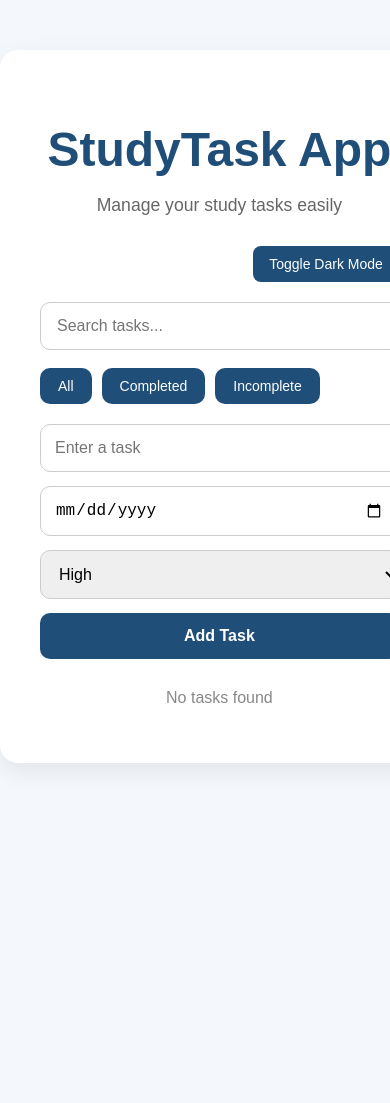
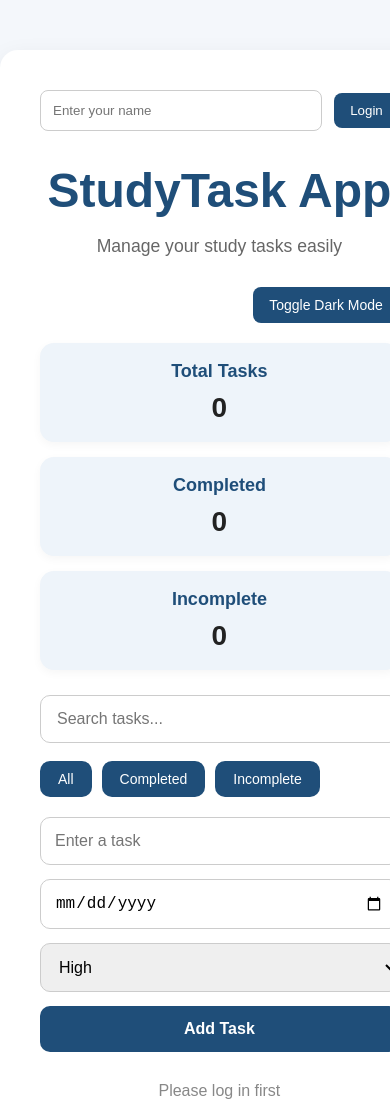
Before and after one commit to ajtaha40/StudyTask-App, a website: page index.html in a window 390 px wide. Shown: the top 1103 px of the page. Before the commit the page ends 844 px from the top, so only its background shows below. Drawn offline with Linux system fonts and the light colour scheme.

Commit message:
Finish version 3 features

```diff
--- a/index.html
+++ b/index.html
@@ -8,12 +8,37 @@
 </head>
 <body>
   <div class="container">
+<div class="login-box" id="loginBox">
+  <input type="text" id="usernameInput" placeholder="Enter your name">
+  <button id="loginBtn">Login</button>
+</div>
+
+<div class="welcome-box" id="welcomeBox" style="display: none;">
+  <p id="welcomeMessage"></p>
+  <button id="logoutBtn">Logout</button>
+</div>
+
     <h1>StudyTask App</h1>
     <p class="subtitle">Manage your study tasks easily</p>
 
     <div class="top-controls">
       <button id="darkModeToggle">Toggle Dark Mode</button>
     </div>
+
+  <div class="dashboard">
+    <div class="summary-card">
+    <h3>Total Tasks</h3>
+    <p id="totalTasks">0</p>
+  </div>
+  <div class="summary-card">
+    <h3>Completed</h3>
+    <p id="completedTasks">0</p>
+  </div>
+  <div class="summary-card">
+    <h3>Incomplete</h3>
+    <p id="incompleteTasks">0</p>
+  </div>
+</div>
 
     <div class="search-box">
       <input type="text" id="searchInput" placeholder="Search tasks...">
--- a/script.js
+++ b/script.js
@@ -9,21 +9,57 @@ const filterIncompleteBtn = document.getElementById("filterIncomplete");
 const taskList = document.getElementById("taskList");
 const emptyMessage = document.getElementById("emptyMessage");
 const darkModeToggle = document.getElementById("darkModeToggle");
+const totalTasks = document.getElementById("totalTasks");
+const completedTasks = document.getElementById("completedTasks");
+const incompleteTasks = document.getElementById("incompleteTasks");
 
-let tasks = JSON.parse(localStorage.getItem("tasks")) || [];
+const usernameInput = document.getElementById("usernameInput");
+const loginBtn = document.getElementById("loginBtn");
+const logoutBtn = document.getElementById("logoutBtn");
+const loginBox = document.getElementById("loginBox");
+const welcomeBox = document.getElementById("welcomeBox");
+const welcomeMessage = document.getElementById("welcomeMessage");
+
+let currentUser = localStorage.getItem("currentUser") || "";
+let tasks = [];
 let currentFilter = "all";
 
-// make old tasks safe
+function getUserTasksKey(username) {
+  return `tasks_${username}`;
+}
+
+function loadTasks() {
+  if (currentUser) {
+    tasks = JSON.parse(localStorage.getItem(getUserTasksKey(currentUser))) || [];
+  } else {
+    tasks = [];
+  }
+
   tasks = tasks.map(task => ({
     text: task.text || "",
     completed: task.completed || false,
     dueDate: task.dueDate || "",
     priority: task.priority || "High"
   }));
+}
 
 function saveTasks() {
-  localStorage.setItem("tasks", JSON.stringify(tasks));
+  if (currentUser) {
+    localStorage.setItem(getUserTasksKey(currentUser), JSON.stringify(tasks));
   }
+}
+
+function updateLoginUI() {
+  if (currentUser) {
+    loginBox.style.display = "none";
+    welcomeBox.style.display = "flex";
+    welcomeMessage.textContent = `Welcome, ${currentUser}`;
+  } else {
+    loginBox.style.display = "flex";
+    welcomeBox.style.display = "none";
+  }
+}
+
 if (localStorage.getItem("darkMode") === "enabled") {
   document.body.classList.add("dark-mode");
 }
@@ -37,7 +73,15 @@ darkModeToggle.addEventListener("click", () => {
     localStorage.setItem("darkMode", "disabled");
   }
 });
+
+function updateDashboard() {
+  totalTasks.textContent = tasks.length;
+  completedTasks.textContent = tasks.filter(task => task.completed).length;
+  incompleteTasks.textContent = tasks.filter(task => !task.completed).length;
+}
+
 function renderTasks() {
+  updateDashboard();
   taskList.innerHTML = "";
 
   const searchText = searchInput.value.toLowerCase();
@@ -56,7 +100,7 @@ function renderTasks() {
 
   if (filteredTasks.length === 0) {
     emptyMessage.style.display = "block";
-    emptyMessage.textContent = "No tasks found";
+    emptyMessage.textContent = currentUser ? "No tasks found" : "Please log in first";
     return;
   }
 
@@ -90,6 +134,11 @@ function renderTasks() {
 }
 
 function addTask() {
+  if (!currentUser) {
+    alert("Please log in first.");
+    return;
+  }
+
   const taskText = taskInput.value.trim();
   const dueDate = dueDateInput.value;
   const priority = priorityInput.value;
@@ -113,6 +162,29 @@ function addTask() {
   saveTasks();
   renderTasks();
 }
+
+loginBtn.addEventListener("click", () => {
+  const username = usernameInput.value.trim();
+
+  if (username === "") {
+    alert("Please enter your name.");
+    return;
+  }
+
+  currentUser = username;
+  localStorage.setItem("currentUser", currentUser);
+  loadTasks();
+  updateLoginUI();
+  renderTasks();
+});
+
+logoutBtn.addEventListener("click", () => {
+  currentUser = "";
+  localStorage.removeItem("currentUser");
+  tasks = [];
+  updateLoginUI();
+  renderTasks();
+});
 
 addTaskBtn.addEventListener("click", addTask);
 
@@ -175,4 +247,6 @@ taskList.addEventListener("click", (e) => {
   }
 });
 
+updateLoginUI();
+loadTasks();
 renderTasks();
--- a/style.css
+++ b/style.css
@@ -274,3 +274,81 @@ h1 {
   color: white;
   border: 1px solid #666;
 }
+.dashboard {
+  display: grid;
+  grid-template-columns: repeat(3, 1fr);
+  gap: 15px;
+  margin-bottom: 25px;
+}
+
+.summary-card {
+  background: #eef4fa;
+  border-radius: 14px;
+  padding: 18px;
+  text-align: center;
+  box-shadow: 0 3px 10px rgba(0, 0, 0, 0.04);
+}
+
+.summary-card h3 {
+  margin: 0 0 10px;
+  color: #1f4e79;
+  font-size: 18px;
+}
+
+.summary-card p {
+  margin: 0;
+  font-size: 28px;
+  font-weight: bold;
+  color: #222;
+}
+
+.dark-mode .summary-card {
+  background: #3a3a3a;
+}
+
+.dark-mode .summary-card h3,
+.dark-mode .summary-card p {
+  color: white;
+}
+
+@media (max-width: 768px) {
+  .dashboard {
+    grid-template-columns: 1fr;
+  }
+}
+.login-box,
+.welcome-box {
+  display: flex;
+  justify-content: space-between;
+  align-items: center;
+  gap: 12px;
+  margin-bottom: 20px;
+}
+
+.login-box input {
+  flex: 1;
+  padding: 12px;
+  border: 1px solid #ccc;
+  border-radius: 8px;
+}
+
+.login-box button,
+.welcome-box button {
+  padding: 10px 16px;
+  border: none;
+  background-color: #1f4e79;
+  color: white;
+  border-radius: 8px;
+  cursor: pointer;
+}
+
+.welcome-box p {
+  margin: 0;
+  font-weight: bold;
+}
+
+.dark-mode .login-box input {
+  background-color: #444;
+  color: white;
+  border: 1px solid #666;
+}
```
Lines whose indentation alone changed are shown as unchanged.
